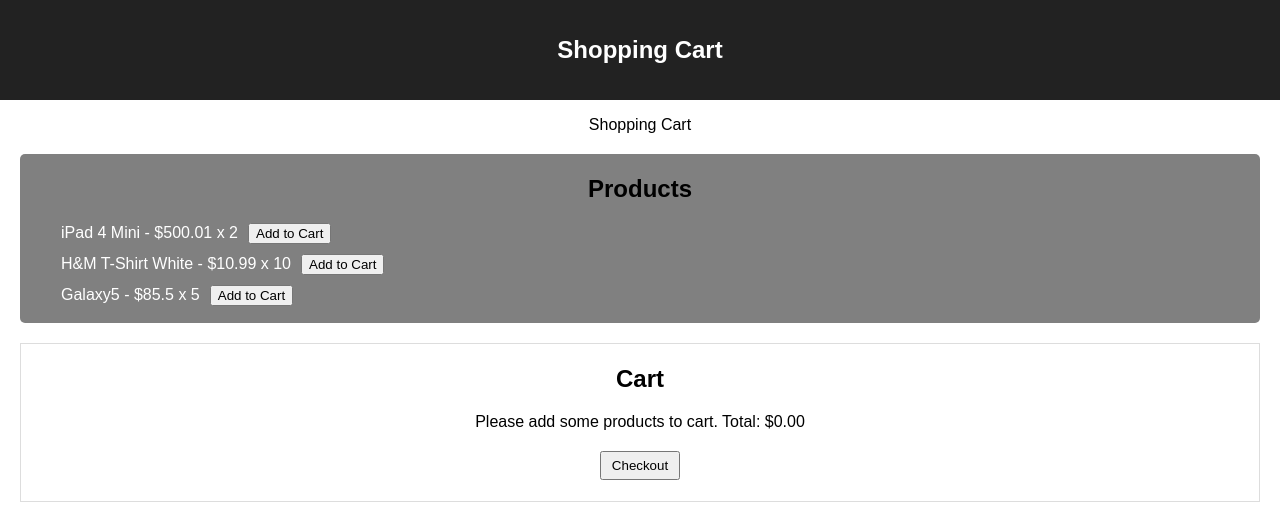
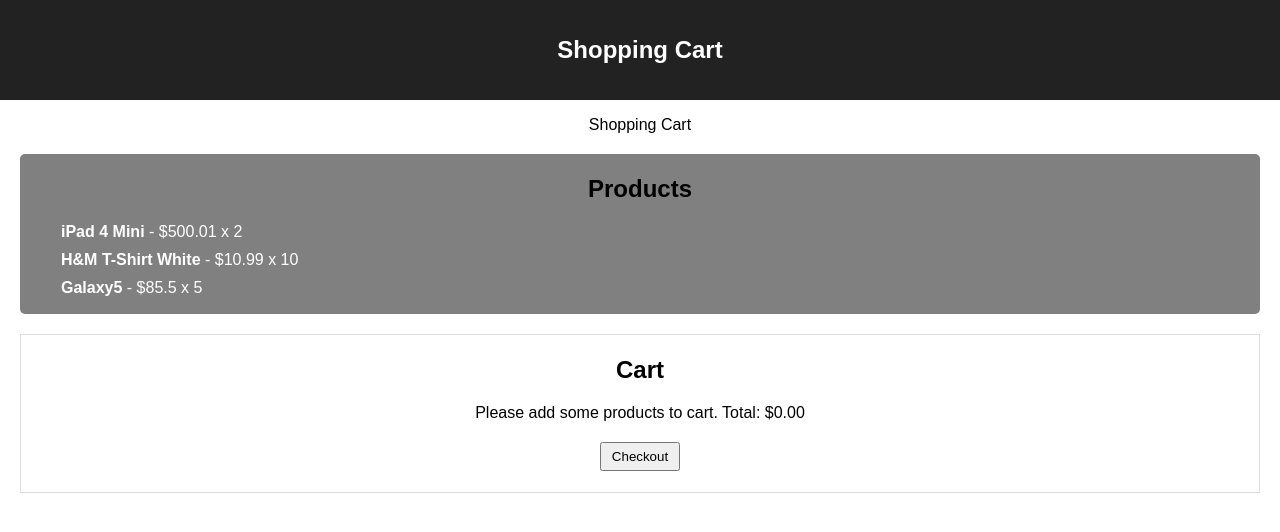
Before and after one commit to hyunji-bang/redux-shoppingcart, a React (Create React App) app: page / in a window 1280 px wide. Shown: the top 532 px of the page. Built offline with nearby package versions, Linux system fonts and the light colour scheme.

Commit message:
connect redux

```diff
--- /dev/null
+++ b/src/ProductItem.js
@@ -0,0 +1,28 @@
+import React, { Component } from 'react';
+import { connect } from 'react-redux';
+
+const mapStateToProps = (state) => ({
+    state
+})
+
+class _ProductItem extends Component {
+    render() {
+        console.log('this.props', this.props)
+
+        return (
+            this.props.state.product.map((v, i)=> {
+                return (
+                    <li key={i}>
+                        <strong>{v.name}</strong> - ${v.price} x {v.amount}
+                    </li>
+                )
+            })
+        );
+    }
+}
+
+const ProductItem = connect(
+    mapStateToProps, null
+)(_ProductItem);
+
+export default ProductItem;
--- a/src/Products.js
+++ b/src/Products.js
@@ -1,4 +1,5 @@
 import React, { Component } from 'react';
+import ProductItem from './ProductItem';
 
 class Products extends Component {
     render() {
@@ -6,15 +7,7 @@ class Products extends Component {
             <div className="Products">
                 <h2>Products</h2>
                 <ul>
-                    <li>iPad 4 Mini - $500.01 x 2
-                        <button>Add to Cart</button>
-                    </li>
-                    <li>H&M T-Shirt White - $10.99 x 10
-                        <button>Add to Cart</button>
-                    </li>
-                    <li>Galaxy5 - $85.5 x 5
-                        <button>Add to Cart</button>
-                    </li>
+                    <ProductItem/>
                 </ul>
             </div>
         );
--- a/src/actions/ActionTypes.js
+++ b/src/actions/ActionTypes.js
@@ -3,3 +3,5 @@
  앞에 export 를 붙임으로서, 나중에 이것들을 불러올 때,
  import * as types from './ActionTypes' 를 할 수 있어요.
 */
+export const ADD_CART = 'ADD_CART';
+export const CHECKOUT = 'CHECKOUT';
--- /dev/null
+++ b/src/reducers/cart.js
@@ -0,0 +1,16 @@
+import * as types from '../actions/ActionTypes';
+
+// 초기 상태를 정의합니다
+const initialState = 0
+
+function cart(state = initialState, action) {
+    switch(action.types) {
+        default:
+            return state;
+        case types.ADD_CART :
+            return {};
+        case types.CHECKOUT :
+            return {};
+    }
+}
+export default cart;
--- a/src/reducers/index.js
+++ b/src/reducers/index.js
@@ -1,14 +1,9 @@
-import * as types from '../actions/ActionTypes';
+import { combineReducers } from 'redux'
+import product from './product'
+import cart from './cart'
 
-// 초기 상태를 정의합니다
-const initialState = {
-};
 
-function cart(state = initialState, action) {
-    switch(action.type) {
-        default:
-            return state;
-    }
-}
-
-export default cart;
+export default combineReducers({
+    cart,
+    product
+})
--- /dev/null
+++ b/src/reducers/product.js
@@ -0,0 +1,20 @@
+import * as types from '../actions/ActionTypes';
+
+// 초기 상태를 정의합니다
+const initialState = [
+    {name: 'iPad 4 Mini', price: 500.01, amount: 2},
+    {name: 'H&M T-Shirt White', price: 10.99, amount: 10},
+    {name: 'Galaxy5', price: 85.5, amount: 5}
+]
+
+function product(state = initialState, action) {
+    switch(action.types) {
+        default:
+            return state;
+        case types.ADD_CART :
+            return [];
+        case types.CHECKOUT :
+            return [];
+    }
+}
+export default product;
```
Also changed, not shown: src/actions/index.js (+8 -0 lines).
